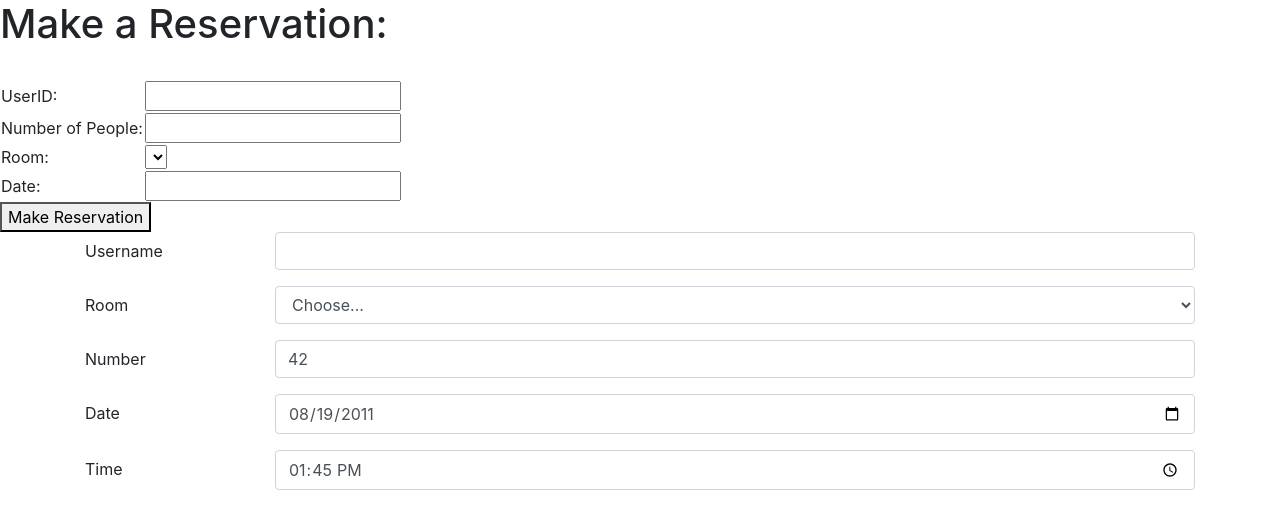
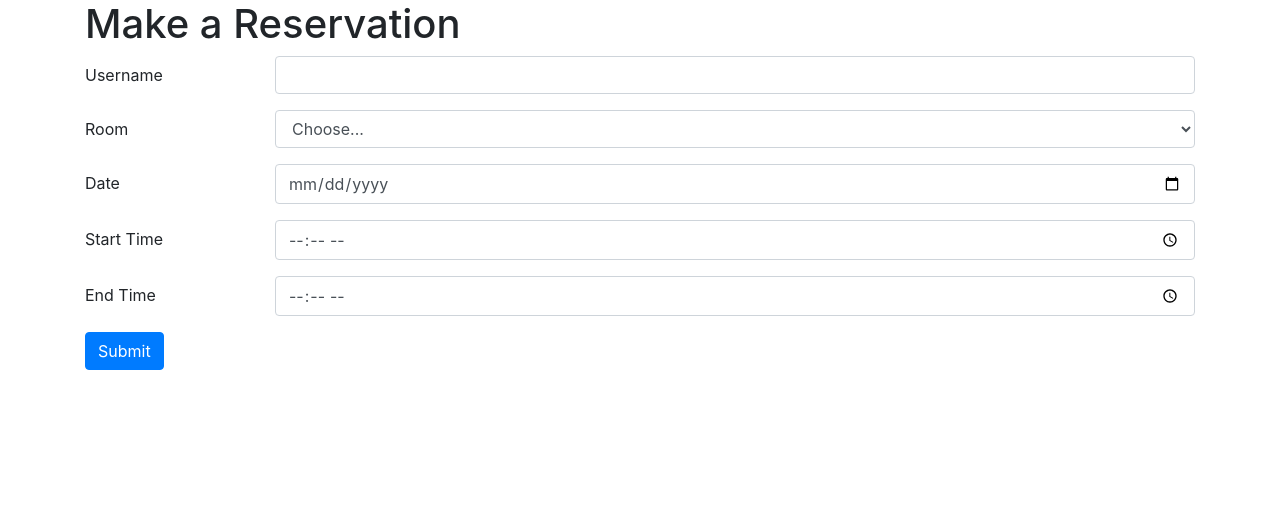
Before and after one commit to lludford/CSC261Project1, a PHP site: page /make_reservation.php in a window 1280 px wide. Shown: the top 529 px of the page. Run offline with PHP 8.4, Linux system fonts and the light colour scheme; tables that the repository leaves empty hold one stand-in row (values such as "Sample post"); a stand-in replaces the project's code that opens the database connection; lists and menus that the app fills with data are empty; some libraries are stand-ins or nearby versions.

Commit message:
make_reservation checks for valid username, validates time/date, then inserts into table if all info is valid

```diff
--- a/create_account.php
+++ b/create_account.php
@@ -126,7 +126,7 @@ $(document).ready(function () {
         $sql = "INSERT INTO Employee (EmployeeID, Name, Department, Email) VALUES ('$username_id', '$name', '$dptmt', '$email');";
         $result = $conn->query($sql);
       }
-      header("location: make_reservation.html");
+      header("location: make_reservation.php");
       echo "bye";
 
     }
--- a/make_reservation.php
+++ b/make_reservation.php
@@ -9,95 +9,68 @@
 <script src="https://ajax.googleapis.com/ajax/libs/jquery/1.11.3/jquery.min.js"></script>
 <script src="https://ajax.googleapis.com/ajax/libs/jqueryui/1.11.4/jquery-ui.min.js"></script>
 
-  <script>
-  $(document).ready(function() {
-    $("#reservation_date").datepicker();
-  });
-  </script>
-  <style>
-
-  .dropdown {
-	  float: left;
-	  overflow: hidden;
-	}
-	.dropdown-content {
-	  display: none;
-	  position: absolute;
-	  background-color: #f9f9f9;
-	  min-width: 160px;
-	  box-shadow: 0px 8px 16px 0px rgba(0,0,0,0.2);
-	  z-index: 1;
-	}
-	.dropdown-content a:hover {
-  background-color: #ddd;
-}
-/* Links inside the dropdown */
-.dropdown-content a {
-  float: none;
-  color: black;
-  padding: 12px 16px;
-  text-decoration: none;
-  display: block;
-  text-align: left;
-}
+<script>
+	function validateDate(){
+		var today = new Date();//gets today's date
 
 
-/* Show the dropdown menu on hover */
-.dropdown:hover .dropdown-content {
-  display: block;
-}
+		inputdate = new Date($('#date').val());
+		console.log("inputdate: " + $('#date').val());
+		console.log("today's date: " + today.toDateString());
+		if (inputdate.toDateString()< today.toDateString()){
+			$('#date').focus();
+			console.log("yep");
+			//alert("Date must be after "+today.toDateString());
+
+		}
+
+	}
+	$(document).ready(function () {
+
+    $('#make_reservation_form').submit(function (e) {
+      if($('#type_radio').val()==='student'){
+          if($('#class_year').val()==0){
+            e.preventDefault();
+        $('#class_year').focus()
+          }
+        }
+        if ($('#dptmt').val()==="0"){
+      console.log("val=0");
+      e.preventDefault();
+      $('#dptmt').focus()
+    };
+    var username = $('#username_id').val();
+
+    });
+});
+</script>
 </style>
 </head>
 
 <body>
 
-<h1> Make a Reservation: </h1>
-<table>
-	<tr>
-		<td>UserID:</td>
-		<td> <input id="userID"/></td>
-	</tr>
-	<tr>
-		<td>Number of People:</td>
-		<td> <input id="num_people"/></td>
-	</tr>
-	<tr>
-		<td> Room:</td>
-		<td>
-			<select>
-
-			</select>
-		</td>
-	</tr>
-	<tr>
-		<td>Date: </td>
-		<td><input class="reservation_date" id="reservation_date"/></td>
-	</tr>
-<br>
-</table>
-<Button> Make Reservation </Button>
-</body>
-
-</html>
-
-
 
 
 <!--  -->
 <div class="container">
+	<h1> Make a Reservation </h1>
+	<form id="make_reservation_form" method="post">
 <div class="form-group row">
   <label for="username_id" class="col-2 col-form-label">Username</label>
   <div class="col-10">
-    <input class="form-control" type="text" id="username_id" name="username_id">
+    <input required class="form-control" type="text" id="username_id" name="username_id">
   </div>
 </div>
 <div class="form-group row">
-	<label for="class_year" class="col-2 col-form-label"> Room</label>
+	<label for="room_name" class="col-2 col-form-label"> Room</label>
      <div class="col-10" id="class_year_div" >
 
-      <select required id="class_year" name="class_year" class="form-control">
+      <select required id="room_name" name="room_name" class="form-control">
         <option selected value="0"> Choose... </option>
         <?php
+
+
+
         	require_once('db_setup.php');
 			  $sql = "USE lludford;";
 
@@ -121,24 +94,71 @@
       </select>
   </div>
 </div>
+
+
 <div class="form-group row">
-  <label for="example-number-input" class="col-2 col-form-label">Number</label>
+  <label for="date" class="col-2 col-form-label" >Date</label>
   <div class="col-10">
-    <input class="form-control" type="number" value="42" id="example-number-input">
+    <input required class="form-control" type="date" name="date" id="date" >
   </div>
 </div>
 
 <div class="form-group row">
-  <label for="example-date-input" class="col-2 col-form-label">Date</label>
+  <label for="start_time" class="col-2 col-form-label">Start Time</label>
   <div class="col-10">
-    <input class="form-control" type="date" value="2011-08-19" id="example-date-input">
+    <input required class="form-control" name="start_time" type="time" id="start_time">
+  </div>
+</div>
+<div class="form-group row">
+  <label for="end_time" class="col-2 col-form-label">End Time</label>
+  <div class="col-10">
+    <input required class="form-control" name="end_time" type="time"  id="end_time">
   </div>
 </div>
 
-<div class="form-group row">
-  <label for="example-time-input" class="col-2 col-form-label">Time</label>
-  <div class="col-10">
-    <input class="form-control" type="time" value="13:45:00" id="example-time-input">
-  </div>
+<input type="submit" class="btn btn-primary" value="Submit">
+</form>
 </div>
-</div>
+</body>
+
+</html>
+<?php
+if($_SERVER["REQUEST_METHOD"] == "POST"){
+  $username_id = $_REQUEST['username_id'];
+  $room = $_REQUEST['room_name'];
+  $date = $_REQUEST['date'];
+  $start_time = $_REQUEST['start_time'];
+  $end_time = $_REQUEST['end_time'];
+  //$var = "20/04/2012";
+//echo date("Y-m-d", strtotime($var) )
+  $start_time = date("H:i:s", strtotime($start_time));
+  $end_time = date("H:i:s", strtotime($end_time));
+
+  $date_reformatted = date("Y-m-d", strtotime($date));
+
+ $sql = "SELECT * FROM User WHERE UserID='$username_id';";
+ $result = $conn->query($sql);
+ if ($result->num_rows > 0){
+	  $sql = "SELECT * FROM Reservation WHERE RoomID='$room' AND ReservationDate='$date_reformatted' AND StartTime='$start_time' OR (StartTime < '$end_time' AND StartTime > '$start_time')  OR (EndTime > '$start_time' AND EndTime < '$end_time') OR (StartTime <'$start_time' AND EndTime > '$end_time');";
+	  $sql = "SELECT * FROM Reservation WHERE RoomID='$room' AND ReservationDate='$date_reformatted' AND
+StartTime BETWEEN $start_time AND $end_time OR
+EndTime BETWEEN $start_time AND $end_time OR
+$start_time BETWEEN StartTime AND EndTime;";
+	  $result = $conn->query($sql);
+		if($result->num_rows > 0){
+			echo "There is already a reservation during this time: ".$date_reformatted;
+
+
+		}else{
+			echo "Good";
+			echo $start_time;
+			$sql="INSERT INTO Reservation (UserID, RoomID, ReservationDate, StartTime, EndTime) VALUES('$username_id', '$room', '$date_reformatted', '$start_time', '$end_time');";
+			$result = $conn->query($sql);
+		}
+		$conn->close();
+}
+else{
+	echo "Invalid Username";
+}
+}
+?>
```
